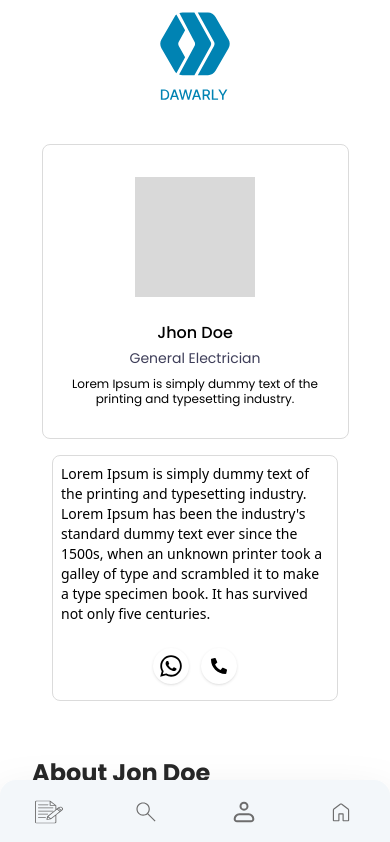
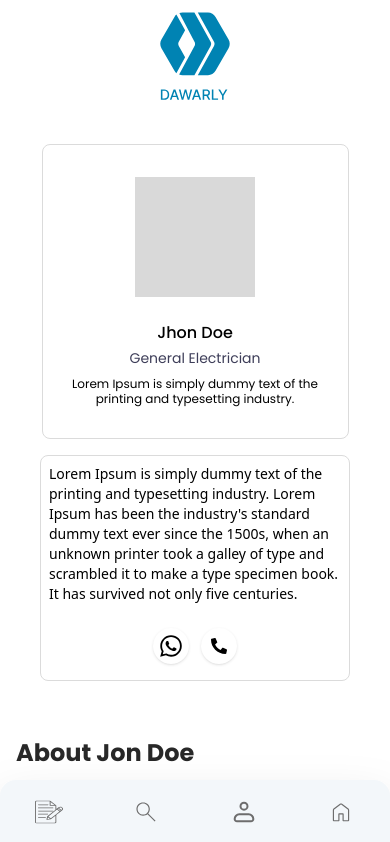
Before and after one commit to noorhossain809/drawarly-payment, a React (Vite) app: page /profilePage in a window 390 px wide. Shown: the top 842 px of the page. Built offline with nearby package versions, Linux system fonts and the light colour scheme.

Commit message:
fixed-responsive

```diff
--- a/src/components/pages/ProfilePage.jsx
+++ b/src/components/pages/ProfilePage.jsx
@@ -34,7 +34,7 @@ const ProfilePage = () => {
         <img src={mobileLogo} alt="mobileLogo" className="w-24 h-24" />
       </div>
       {/* Section 1 */}
-      <div className=" bg-white flex flex-col lg:flex-row justify-center items-center lg:gap-8 gap-4 mx-4">
+      <div className=" bg-white flex flex-col lg:flex-row justify-center items-center lg:gap-8 gap-4 md:mx-4 ">
         {/* Left Profile Card */}
         <div className=" py-8 bg-white rounded-lg border border-[#dbdbdb] flex flex-col justify-center items-center space-y-6">
           <div className="">
@@ -59,7 +59,7 @@ const ProfilePage = () => {
         </div>
 
         <div className="md:hidden block">
-          <div className=" p-2 bg-white rounded-lg border text-sm border-[#dbdbdb] flex flex-col justify-center items-center space-y-6 mx-9">
+          <div className="w-[310px] p-2 bg-white rounded-lg border text-sm border-[#dbdbdb] flex flex-col justify-center items-center space-y-6">
             <p>
               Lorem Ipsum is simply dummy text of the printing and typesetting
               industry. Lorem Ipsum has been the industry's standard dummy text
--- a/src/components/pages/Verifying.jsx
+++ b/src/components/pages/Verifying.jsx
@@ -15,7 +15,7 @@ const Verifying = () => {
         }
         return prev + 5; // Increase progress gradually
       });
-    }, 500); // Update progress every 500ms
+    }, 200); // Update progress every 500ms
 
     return () => clearInterval(interval);
   }, []);
```
